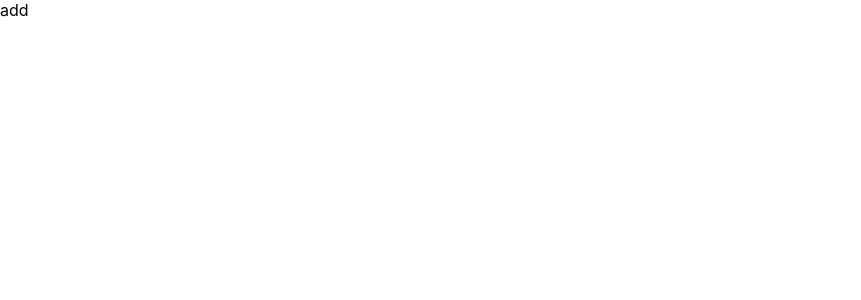
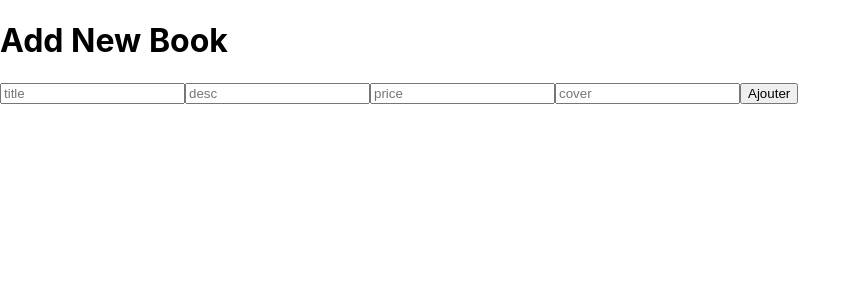
Before and after one commit to soilihilaydi/app-mes-livres, a React (Create React App) app in the folder client/: page /add in a window 1280 px wide. Shown: the top 300 px of the page, without its empty margins (0-861 px from the left). Built offline with nearby package versions, Linux system fonts and the light colour scheme.

Commit message:
creation du fichier add jsx

```diff
--- a/client/src/pages/Add.jsx
+++ b/client/src/pages/Add.jsx
@@ -1,11 +1,54 @@
 // Import de la bibliothèque React
+import axios from 'axios';
 import React from 'react';
+import { useState } from "react";
+import { useNavigate } from 'react-router-dom';
 
 // Définition du composant fonctionnel "Add"
 const Add = () => {
+
+  // État local pour stocker les données du nouveau livre
+  const [livre, setLivre] = useState({
+    title: "",
+    desc: "",
+    price: null,
+    cover: "",
+  });
+
+  // Hook de navigation pour rediriger l'utilisateur
+  const navigate = useNavigate;
+
+  // Fonction pour gérer les changements dans les champs de saisie
+  const handleChange = (e) => {
+    setLivre((prev) => ({ ...prev, [e.target.name]: e.target.value }));
+  };
+
+  // Fonction pour gérer le clic sur le bouton "Ajouter"
+  const handleClick = async (e) => {
+    e.preventDefault();
+    try {
+      // Envoi des données du livre au serveur via une requête POST
+      await axios.post("http://localhost:8800/Livres", livre);
+
+      // Redirection de l'utilisateur vers la page d'accueil après l'ajout
+      navigate("/");
+    } catch (err) {
+      console.log(err);
+    }
+  };
+
+  // Affichage du composant
   return (
-    // Rendu du composant : un simple div contenant le texte "add"
-    <div>add</div>
+    <div className='form'>
+       <h1>Add New Book</h1>
+       {/* Inputs pour saisir les détails du nouveau livre */}
+       <input type="text" placeholder="title" onChange={handleChange} name="title"/>
+       <input type="text" placeholder="desc" onChange={handleChange} name="desc" />
+       <input type="number" placeholder="price" onChange={handleChange} name="price" />
+       <input type="text" placeholder="cover" onChange={handleChange} name="cover" />
+       {/* Bouton pour ajouter le livre */}
+       <button onClick={handleClick}>Ajouter</button>
+    </div>
   )
 }
 
```
